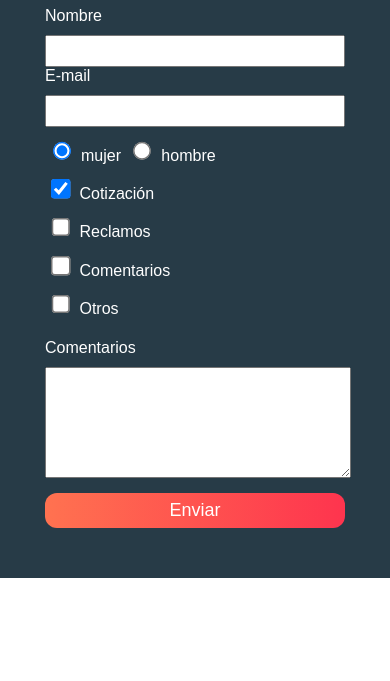
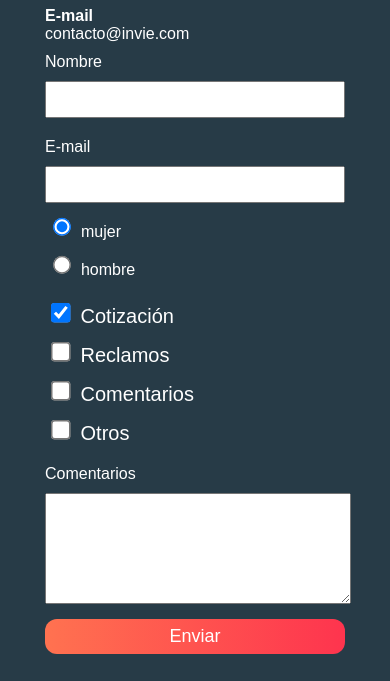
Before and after one commit to gburgost/invie, a plain HTML site: page index.html in a window 390 px wide. Shown: the part 1590-2271 px from the top of the page. Before the commit the page ends 2168 px from the top, so only its background shows below. Drawn offline with Linux system fonts and the light colour scheme; some packages are replaced by stand-ins of ours; a script that the page names is missing; files whose address does not match are found by name.

Commit message:
user experience

```diff
--- a/css/invie.css
+++ b/css/invie.css
@@ -356,23 +356,32 @@ input:focus, textarea:focus{
 	}
 	.contacto{
 		margin: 0 auto;
+		display: block;
+	}
+	.contacto a {
+		display: block;
 	}
 	.formulario {
 		display: block;
 		margin: 0 auto;
 		width: 300px;
 	}
+	.sexo label {
+		display: block;
+	}
 	.intereses label{
 		display: block;
-		font-size: 16px;
+		font-size: 20px;
 	}
 	.col1{
 		margin: 0;
 	}
-
+	input[type="text"]{
+		margin-bottom: 20px;
+	}
 	input[type="text"],
 	input[type="email"] {
-		font-size: 16px;
+		font-size: 20px;
 		padding:  5px;
 	}
 	textarea{
--- a/index.html
+++ b/index.html
@@ -175,6 +175,6 @@
 		gestos.on('swipeleft', hideMenu);
 		gestos.on('swiperight', showMenu);
     </script>
-    <link rel="stylesheet" href="css/invie.min.css" />
+    <link rel="stylesheet" href="css/invie.css" />
   </body>
 </html>
```
